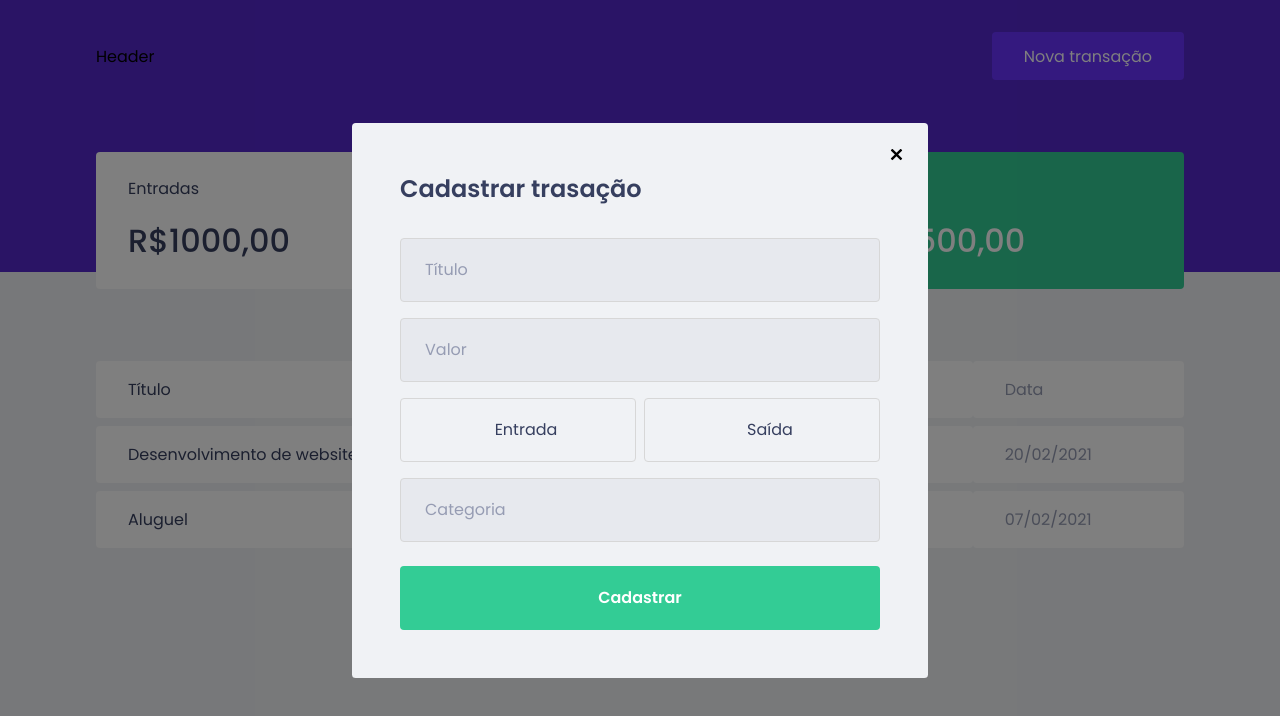
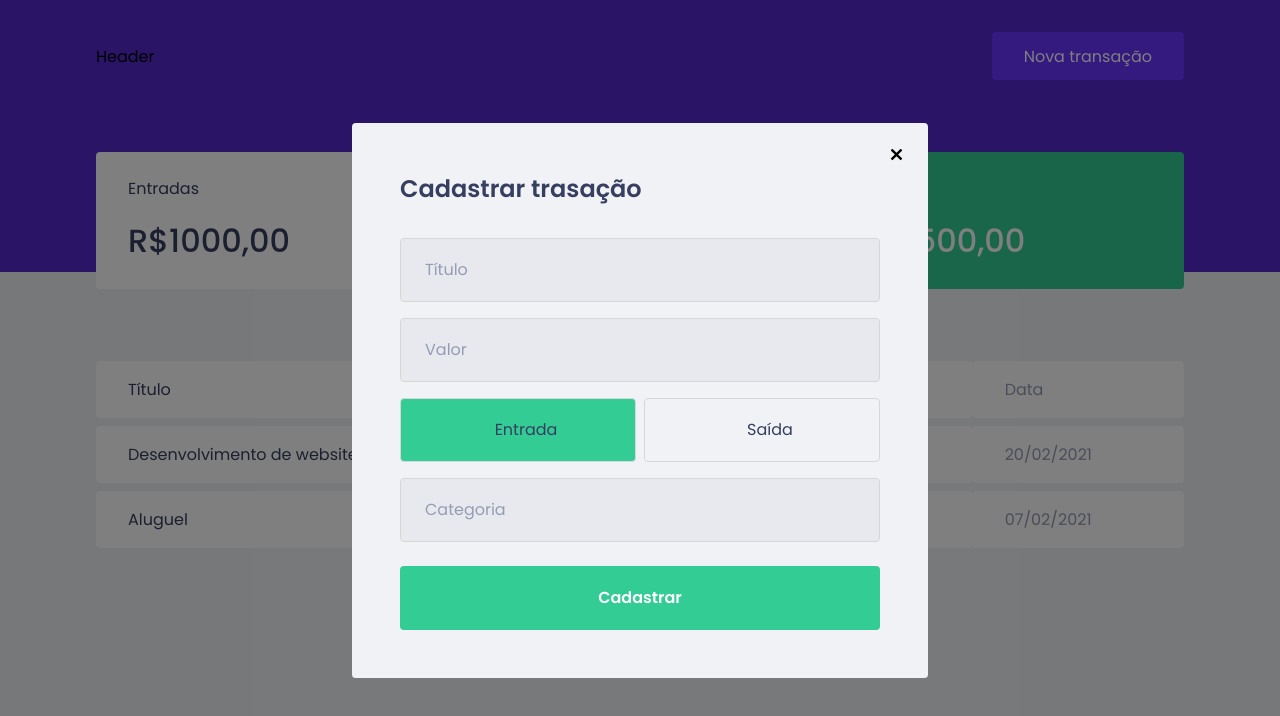
Before and after one commit to GiovanePolese/gpmoney, a React (Create React App) app: page / in a window 1280 px wide. Both pictures are taken after a click on the button "Nova transação". Shown: the top 716 px of the page. Built offline with nearby package versions, Linux system fonts and the light colour scheme; no server answers; what miragejs would draw is missing.

Commit message:
feat: added modal buttons active color

```diff
--- a/src/components/NewTransactionModal/index.tsx
+++ b/src/components/NewTransactionModal/index.tsx
@@ -1,7 +1,7 @@
 import { useState } from 'react';
 import Modal from 'react-modal';
 import closeImg from '../../assets/close.svg'
-import { Container, TransactionTypeContainer } from './styles';
+import { Container, TransactionTypeContainer, RadioBox } from './styles';
 
 interface NewTransactionModalProps {
     isOpen: boolean;
@@ -39,20 +39,23 @@ const [type, setType] = useState('deposit');
                 />
 
                 <TransactionTypeContainer>
-                    <button
+                    <RadioBox
                         type='button'
-                        className={type == 'deposit' ? 'active' : ''}
                         onClick={() => { setType('deposit'); }}
+                        isActive={type === 'deposit'}
+                        activeColor="green"
                     >
                         <span>Entrada</span>
-                    </button>
+                    </RadioBox>
 
-                    <button
+                    <RadioBox
                         type='button'
                         onClick={() => { setType('withdraw'); }}
+                        isActive={type === 'withdraw'}
+                        activeColor="red"
                     >
                         <span>Saída</span>
-                    </button>
+                    </RadioBox>
                 </TransactionTypeContainer>
 
                 <input
--- a/src/components/NewTransactionModal/styles.ts
+++ b/src/components/NewTransactionModal/styles.ts
@@ -1,5 +1,6 @@
 import styled from 'styled-components';
 import { darken } from 'polished';
+import { prependOnceListener } from 'process';
 
 export const Container = styled.form`
     h2 {
@@ -54,13 +55,26 @@ export const TransactionTypeContainer = styled.div`
     display: grid;
     grid-template-columns: 1fr 1fr;
     gap: 0.5rem;
+`;
 
-    button {
+interface RadioBoxProps {
+    isActive: boolean;
+    activeColor: 'green' | 'red';
+}
+
+const colors = {
+    green: '#33cc95',
+    red: 'e52e4d'
+}
+
+export const RadioBox = styled.button<RadioBoxProps>`
     height: 4rem;
     border: 1px solid #d7d7d7;
     border-radius: 0.25rem;
 
-        background: transparent;
+    background: ${(props) => props.isActive
+        ? colors[props.activeColor]
+        : 'transparent'};
 
     display: flex;
     align-items: center;
@@ -78,5 +92,4 @@ export const TransactionTypeContainer = styled.div`
         font-size: 1rem;
         color: var(--text-title);
     }
-    }
-`
+`;
```
Lines whose indentation alone changed are shown as unchanged.
